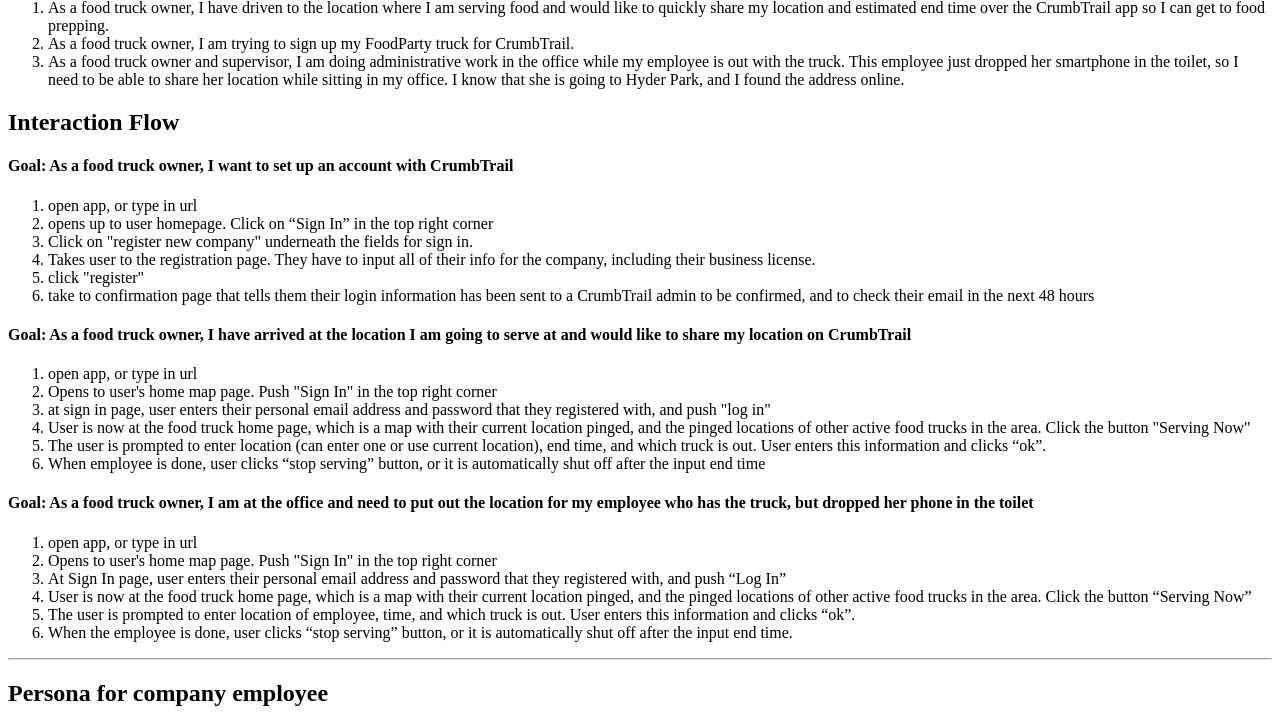
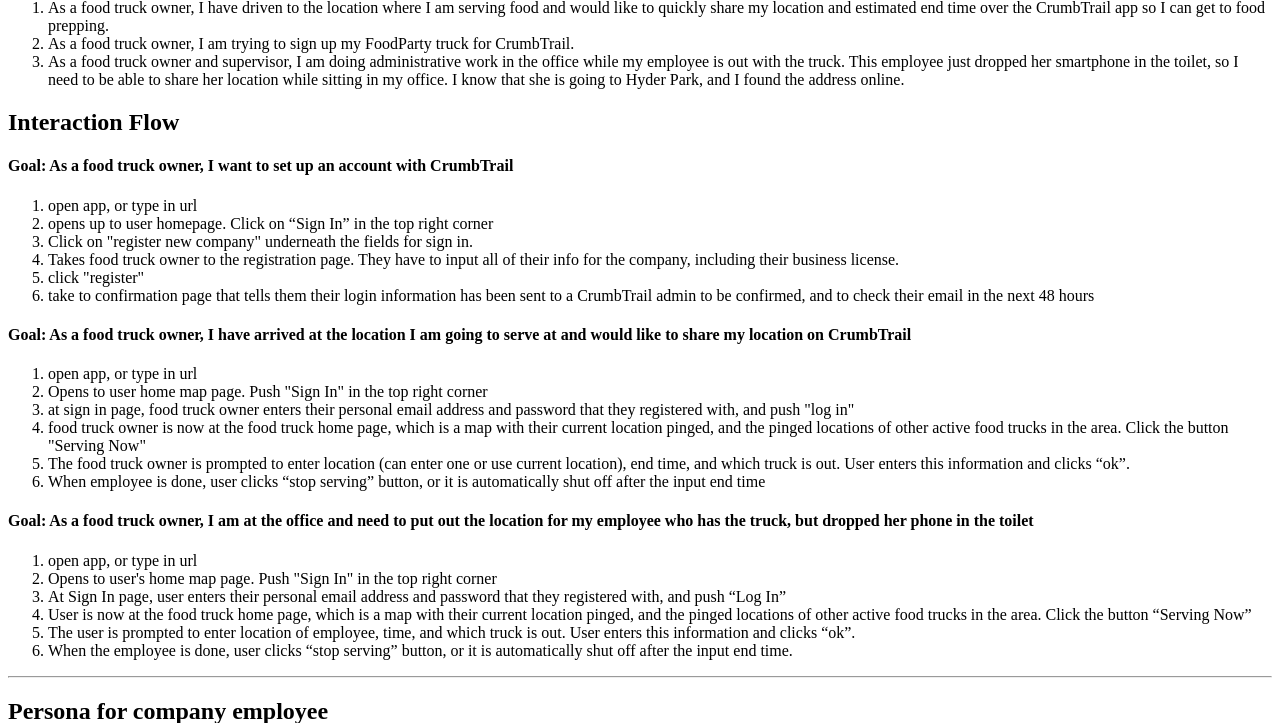
Before and after one commit to mmalvar13/crumbtrail, a PHP site: page /epic/epic.php in a window 1280 px wide. Shown: the part 2666-3389 px from the top of the page. Run offline with PHP 8.4, Linux system fonts and the light colour scheme.

Commit message:
Persona for Company Admin-changed some descriptive words for food truck owners

```diff
--- a/epic/epic.php
+++ b/epic/epic.php
@@ -172,21 +172,20 @@
 			<h2>Interaction Flow</h2>
 			<h4>Goal: As a food truck owner, I want to set up an account with CrumbTrail</h4>
 			<ol>
-				<li>open app, or type in url
-				</li>
+				<li>open app, or type in url</li>
 				<li>opens up to user homepage. Click on “Sign In” in the top right corner</li>
 				<li>Click on "register new company" underneath the fields for sign in.</li>
-				<li>Takes user to the registration page. They have to input all of their info for the company, including their business license.</li>
+				<li>Takes food truck owner to the registration page. They have to input all of their info for the company, including their business license.</li>
 				<li>click "register"</li>
 				<li>take to confirmation page that tells them their login information has been sent to a CrumbTrail admin to be confirmed, and to check their email in the next 48 hours</li>
 			</ol>
 			<h4>Goal: As a food truck owner, I have arrived at the location I am going to serve at and would like to share my location on CrumbTrail</h4>
 			<ol>
 				<li>open app, or type in url</li>
-				<li>Opens to user's home map page. Push "Sign In" in the top right corner</li>
-				<li>at sign in page, user enters their personal email address and password that they registered with, and push "log in"</li>
-				<li>User is now at the food truck home page, which is a map with their current location pinged, and the pinged locations of other active food trucks in the area. Click the button "Serving Now"</li>
-				<li>The user is prompted to enter location (can enter one or use current location), end time, and which truck is out. User enters this information and clicks “ok”.
+				<li>Opens to user home map page. Push "Sign In" in the top right corner</li>
+				<li>at sign in page, food truck owner enters their personal email address and password that they registered with, and push "log in"</li>
+				<li>food truck owner is now at the food truck home page, which is a map with their current location pinged, and the pinged locations of other active food trucks in the area. Click the button "Serving Now"</li>
+				<li>The food truck owner is prompted to enter location (can enter one or use current location), end time, and which truck is out. User enters this information and clicks “ok”.
 				</li>
 				<li>When employee is done, user clicks “stop serving” button, or it is automatically shut off after the input end time
 				</li>
```
